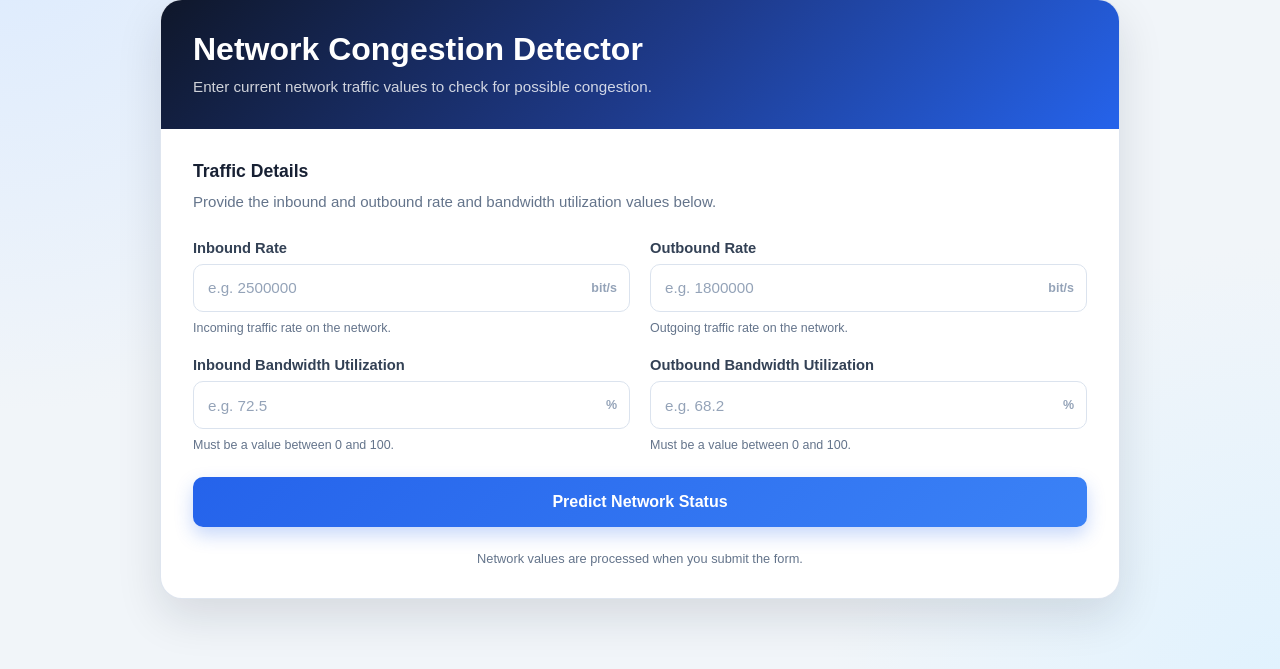
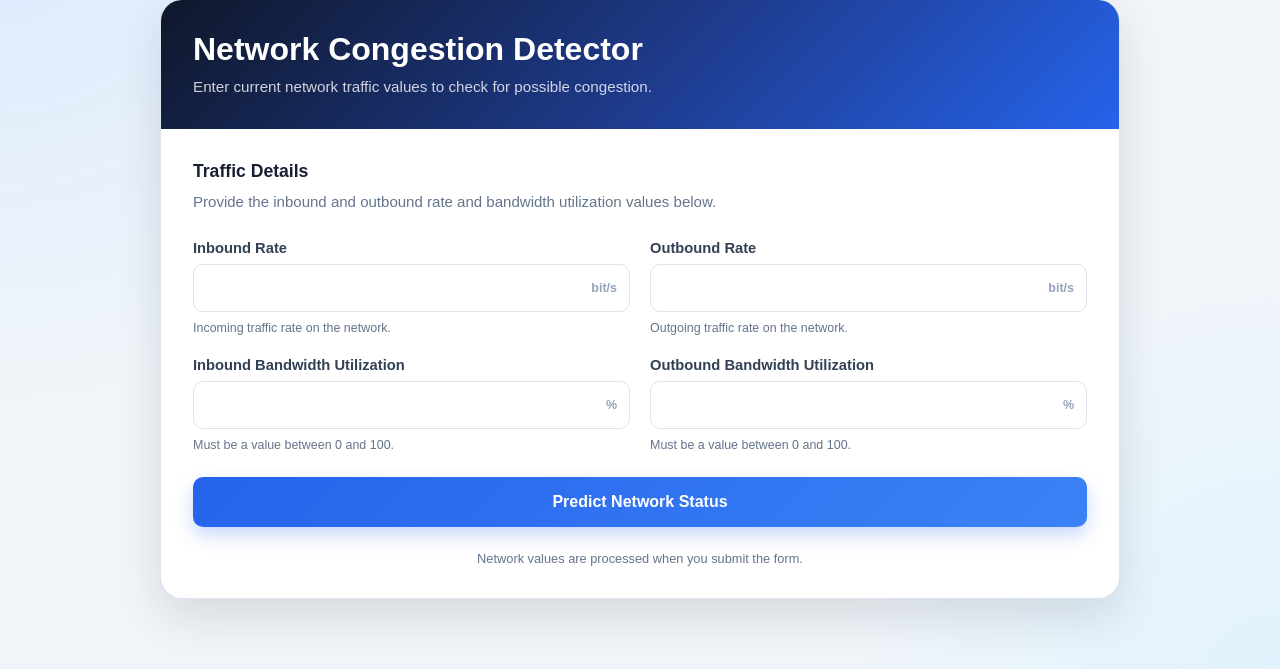
Before and after one commit to TemiGraceO/Network_anomal_detection, a Flask app: page / in a window 1280 px wide. Shown: the part 101-770 px from the top of the page. Run offline with Flask 3, Linux system fonts and the light colour scheme; parts of the project's set-up code (start-up, migrations or seed data) failed here and were passed over.

Commit message:
placeholder rectification

```diff
--- a/Web/templates/index.html
+++ b/Web/templates/index.html
@@ -395,7 +395,6 @@
                                     name="inbound_rate"
                                     step="any"
                                     min="0"
-                                    placeholder="e.g. 2500000"
                                     required
                                 >
                                 <span class="unit">bit/s</span>
@@ -414,7 +413,6 @@
                                     name="outbound_rate"
                                     step="any"
                                     min="0"
-                                    placeholder="e.g. 1800000"
                                     required
                                 >
                                 <span class="unit">bit/s</span>
@@ -434,7 +432,6 @@
                                     step="any"
                                     min="0"
                                     max="100"
-                                    placeholder="e.g. 72.5"
                                     required
                                 >
                                 <span class="unit">%</span>
@@ -454,7 +451,6 @@
                                     step="any"
                                     min="0"
                                     max="100"
-                                    placeholder="e.g. 68.2"
                                     required
                                 >
                                 <span class="unit">%</span>
```
